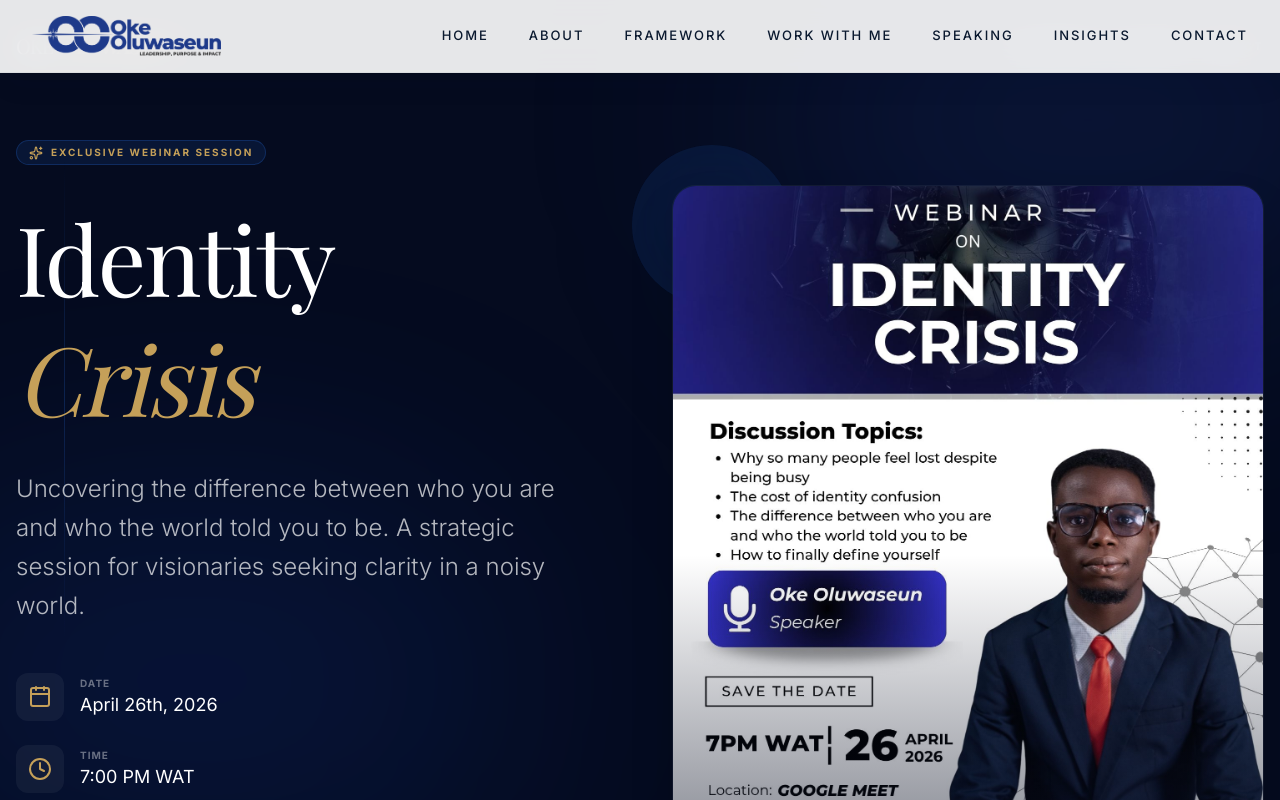
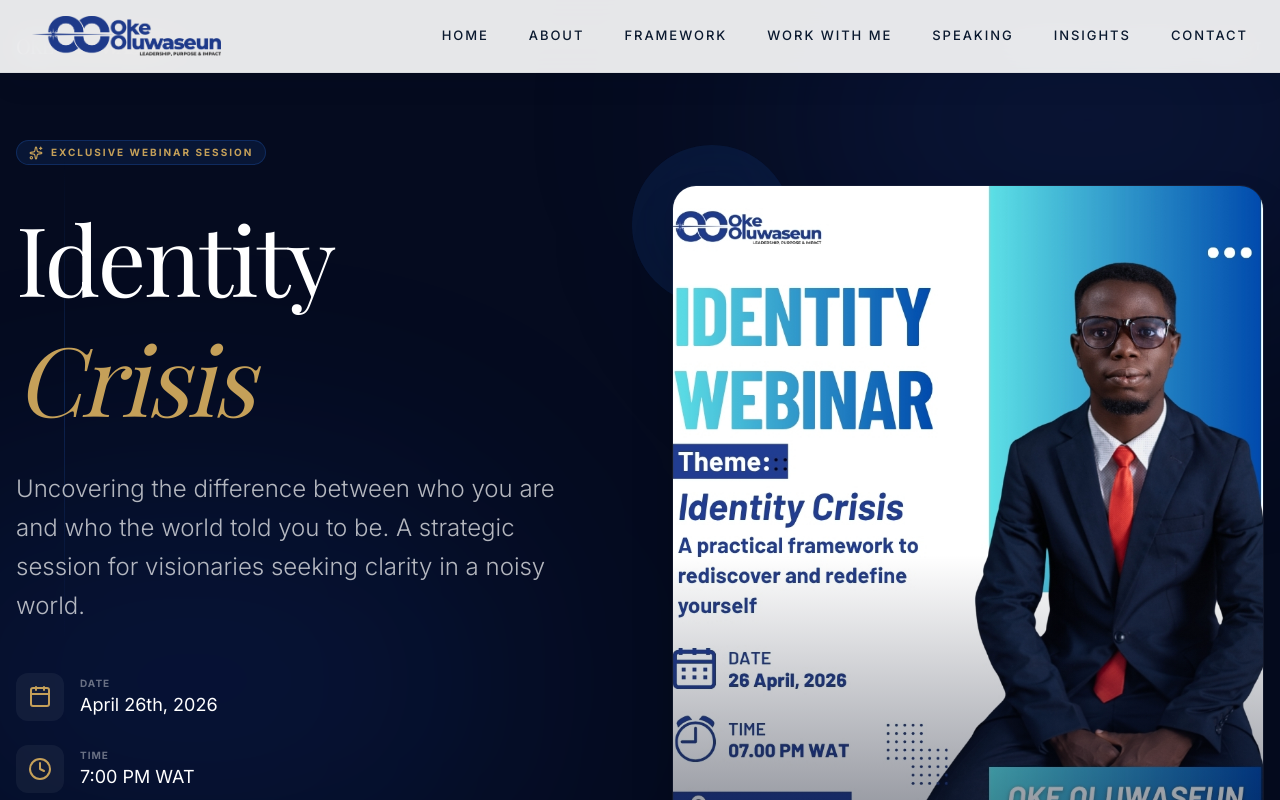
Before and after one commit to heropaulexy79/oke-oluwaseun, a Next.js app: page /webinar in a window 1280 px wide. Shown: the top 800 px of the page. Built offline with nearby package versions, Linux system fonts and the light colour scheme; a web font is replaced by a local one.

Commit message:
new changes

```diff
--- a/src/app/webinar/page.tsx
+++ b/src/app/webinar/page.tsx
@@ -89,7 +89,7 @@ export default function WebinarPage() {
               <AnimatedSection delay={0.2} className="relative">
                 <div className="relative aspect-[4/5] rounded-3xl overflow-hidden shadow-2xl border border-white/5 group">
                   <Image
-                    src="/identity crisis2.jpg"
+                    src="/new webinar flyer.jpg"
                     alt="Identity Crisis Webinar Flier"
                     fill
                     className="object-cover group-hover:scale-105 transition-transform duration-700"
```
Also changed, not shown: public/new webinar flyer.jpg (added).
